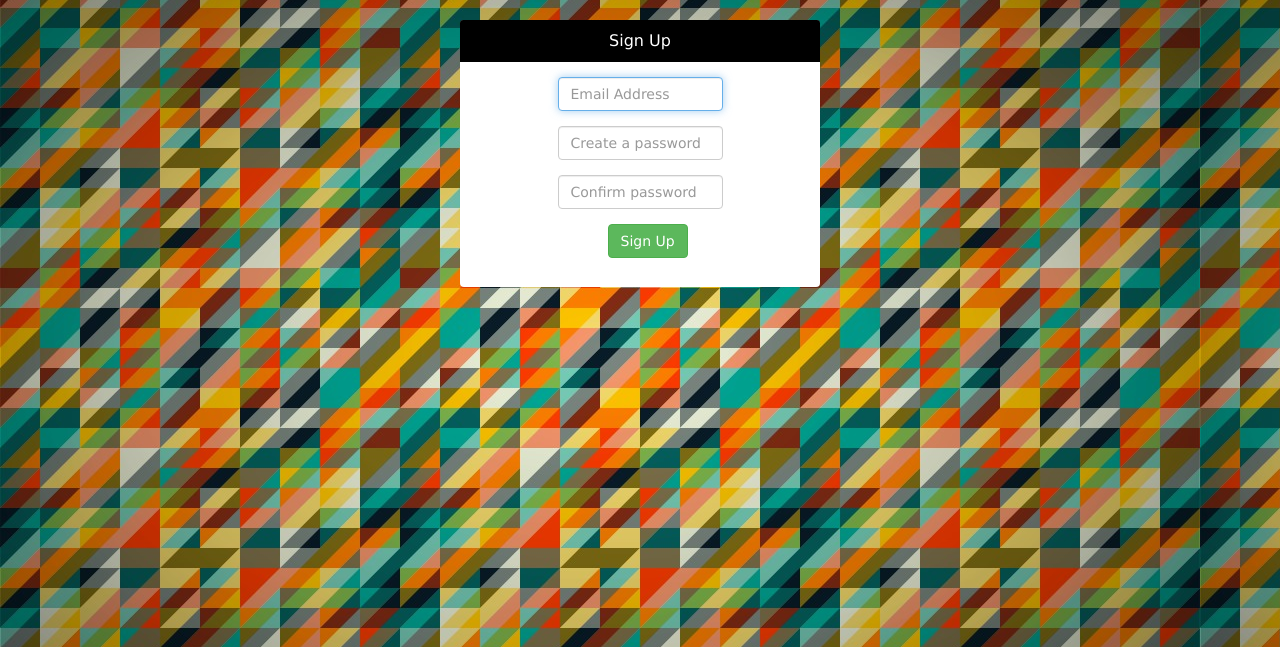
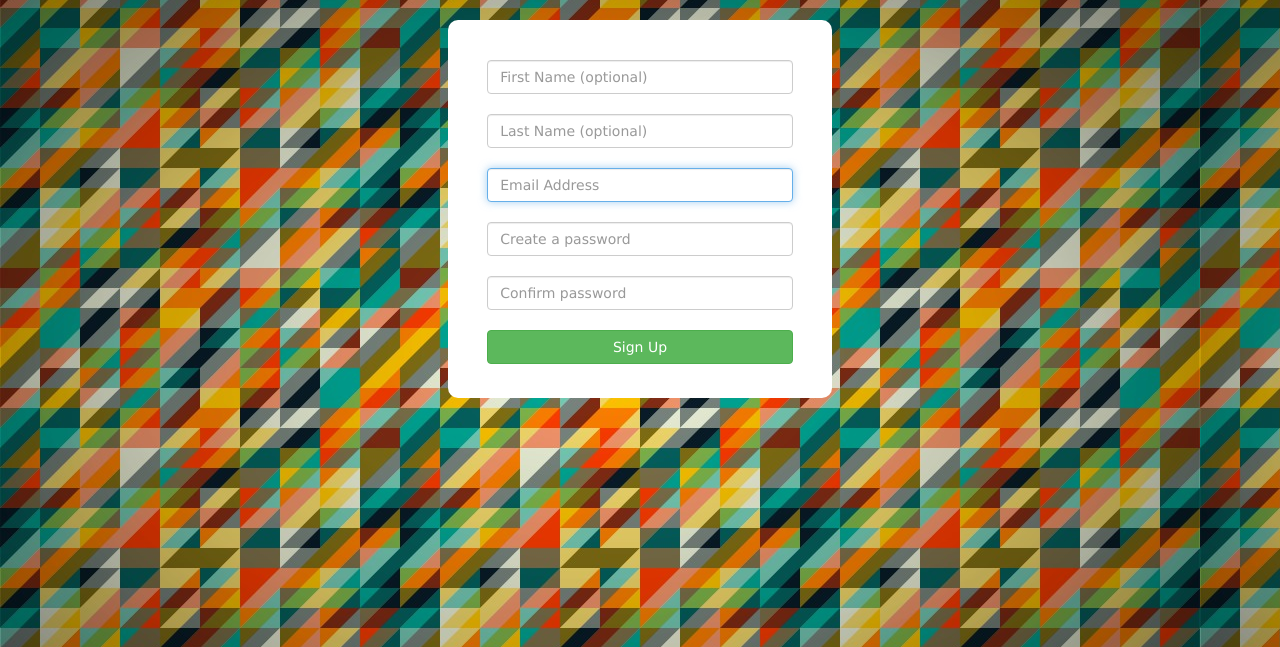
Before and after one commit to Andruxa0125/CS160, a Django app: page /signup/ in a window 1280 px wide. Shown: the part 52-699 px from the top of the page. Run offline with Django 3.2, Linux system fonts and the light colour scheme; some libraries are stand-ins or nearby versions.

Commit message:
Changed tables to CSS

```diff
--- a/backend/backend/templates/header.html
+++ b/backend/backend/templates/header.html
@@ -38,6 +38,7 @@
                                     <span class="caret"></span>
                                 </a>
                                 <ul class="dropdown-menu" role="menu">
+                                    <li style="color:#fff;"> Heya, {{ user.get_username }} </li>
                                     <li>
                                         <a href="{% url 'home' %}">Home</a>
                                     </li>
--- a/backend/backend/templates/signup.html
+++ b/backend/backend/templates/signup.html
@@ -1,42 +1,22 @@
 {% extends 'header.html' %}
 
 {% block content %}
-<div class="container">
-    <div class="row">
-        <div class="col-md-4 col-md-offset-4">
-            <div class="login-panel panel panel-default">
-            <div class="panel-heading">
-            <h3 class="panel-title">Sign Up</h3>
-            </div>
-              <div class="panel-body" style="#">
+<div class="login-container">
+  <div class="form">
     <form method="post">
-                  <p class="bs-component">
-
       {% csrf_token %}
         {% for field in form %}
-                    <table>
-                        <tr>
-                            <td>{{ field.label_tag }}</td>
-                            <td>{{ field }}</td>
-                        </tr>
-                    <!--{% if field.help_text %}-->
-                      <!--<small style="color: grey">{{ field.help_text }}</small>-->
-                    <!--{% endif %}-->
+          <ul>
+            <li class>{{ field.label_tag }}</li>
+              <li class>{{ field }}</li>
                 {% for error in field.errors %}
-                      <p style="color: red">{{ error }}</p>
+                <li style="color: red">{{ error }}</li>
                 {% endfor %}
-                    </table>
-
-
                 {% endfor %}
-                     </p>
-                    <p class="bs-component">
-                        <input class="btn btn-success btn-md" type="submit" value="Sign Up" />
-                    </p>
+                <br/>
+                <input class="btn btn-success btn-md" type="submit" value="Sign Up" id="submit-button">
+          </ul>
       </form>
-            </div>
-          </div>
-        </div>
     </div>
 </div>
 {% endblock %}
--- a/backend/facefinder/forms.py
+++ b/backend/facefinder/forms.py
@@ -13,12 +13,20 @@ from .models import Video
 
 # If you don't do this you cannot use Bootstrap CSS
 class LoginForm(AuthenticationForm):
+    firstname = forms.CharField(label="", required=False,
+                               widget=forms.TextInput(attrs={'class': 'form-control', 'name': 'first_name','placeholder': 'First Name (Optional)'}))
+    lastname = forms.CharField(label="", required=False,
+                               widget=forms.TextInput(attrs={'class': 'form-control', 'name': 'last_name','placeholder': 'Last Name (Optional)'}))
     username = forms.CharField(label="",
                                widget=forms.TextInput(attrs={'class': 'form-control', 'name': 'username','placeholder': 'Username'}))
     password = forms.CharField(label="",
                                widget=forms.PasswordInput(attrs={'class': 'form-control', 'name': 'password','placeholder': 'Password'}))
 
 class SignUpForm(UserCreationForm):
+    firstname = forms.CharField(label="", required=False,
+                                widget=forms.TextInput(attrs={'class': 'form-control', 'name': 'first_name','placeholder': 'First Name (optional)'}))
+    lastname = forms.CharField(label="", required=False,
+                                widget=forms.TextInput(attrs={'class': 'form-control', 'name': 'last_name','placeholder': 'Last Name (optional)'}))
     username = EmailField(label=(""), required=True, widget=forms.EmailInput(attrs={'class': 'form-control', 'name': 'email','placeholder': 'Email Address'}))
     password1 = forms.CharField(label="",
                     widget=forms.PasswordInput(attrs={'class': 'form-control', 'name': 'password1','placeholder': 'Create a password'}))
@@ -27,7 +35,7 @@ class SignUpForm(UserCreationForm):
 
     class Meta:
         model = User
-        fields = ('username', 'password1', 'password2')
+        fields = ('firstname', 'lastname', 'username', 'password1', 'password2')
 
 class NewVideoForm(forms.ModelForm):
 
--- a/backend/static/css/header.css
+++ b/backend/static/css/header.css
@@ -28,7 +28,9 @@ a{
 }
 
 .dropdown-menu{
-  background-color: #000;
+  background-color: #696969;
   text-decoration: none;
   font-size: 18px;
+  width: 350px!important;
+  text-align: center;
 }
--- a/backend/static/css/login_form.css
+++ b/backend/static/css/login_form.css
@@ -1,34 +1,33 @@
+.login-container{
+  background-color: #fff!important;
+  width: 30%;
+  margin: auto;
+  border-radius: 10px;
 
-.btn-success{
-  margin-left: 50px;
-}
-.panel{
-  border: none;
-}
-.panel-heading{
-  background-color: #000!important;
-  color: #fff!important;
-  border: 2px solid #000!important;
 }
 
-.bs-component{
-  width: 50%;
-  margin: 0 auto;
+ul{
+  list-style-type: none;
+  padding-left: 0!important;
 }
 
-.panel-default{
-  width:100%!important;
+li{
+
 }
 
-p{
-  width: 50%!important;
-margin: 0 auto!important;
+.form{
+  padding: 20px 20px 20px 20px;
+  width: 90%;
+  margin: auto;
 }
 
-.login-panel{
-  width:100%!important;
+.form-inputs{
+  text-align: center;
+  padding: 10px 0 10px 0;
 }
 
-td, th{
-  padding-bottom:15px!important;
+
+#submit-button{
+  width: 100%;
+  margin: auto;
 }
```
Also changed, not shown: backend/backend/templates/homepage.html (added, +93 -0 lines), backend/backend/templates/login.html (+13 -68 lines), backend/static/css/navbar_menu.css (added, +9 -0 lines). Lines whose indentation alone changed are shown as unchanged.
